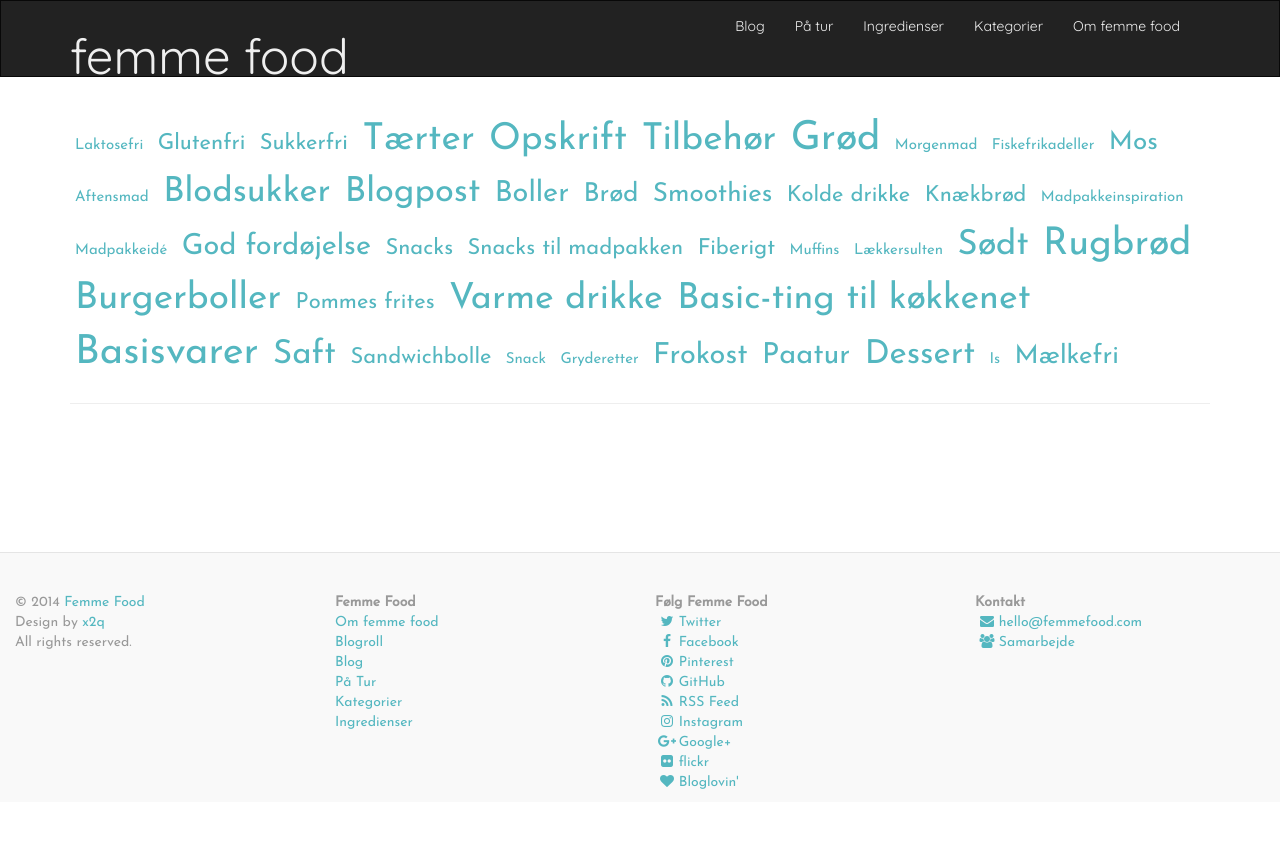
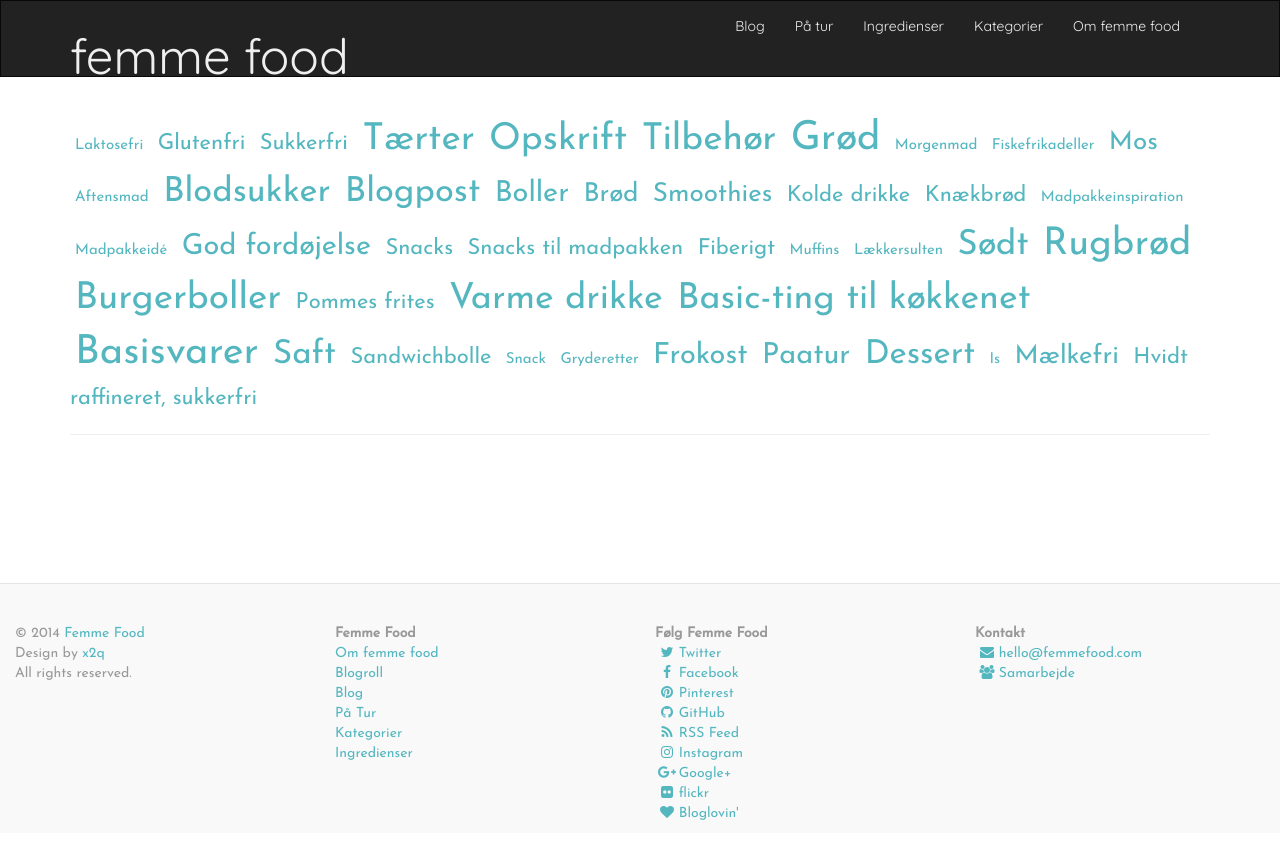
Before and after one commit to femmefood/femmefood.com, a Jekyll site: the page built from kategorier/index.html, in a window 1280 px wide. Shown: the top 859 px of the page. Built offline with Jekyll 4.4.1, drawn with Linux system fonts in a browser that asks for light colours; nearby versions of some CDN libraries; Markdown is read by kramdown in place of the engine named in the settings.

Commit message:
added new category

```diff
--- a/_posts/2014-10-06-kanelmysli-med-soyayoghurt-og-abrikossyltetoej.md
+++ b/_posts/2014-10-06-kanelmysli-med-soyayoghurt-og-abrikossyltetoej.md
@@ -11,7 +11,7 @@ categories:
 - Opskrift
 - Mælkefri
 - Glutenfri
-- Sukkerfri
+- Hvidt raffineret, sukkerfri
 
 
 
```
